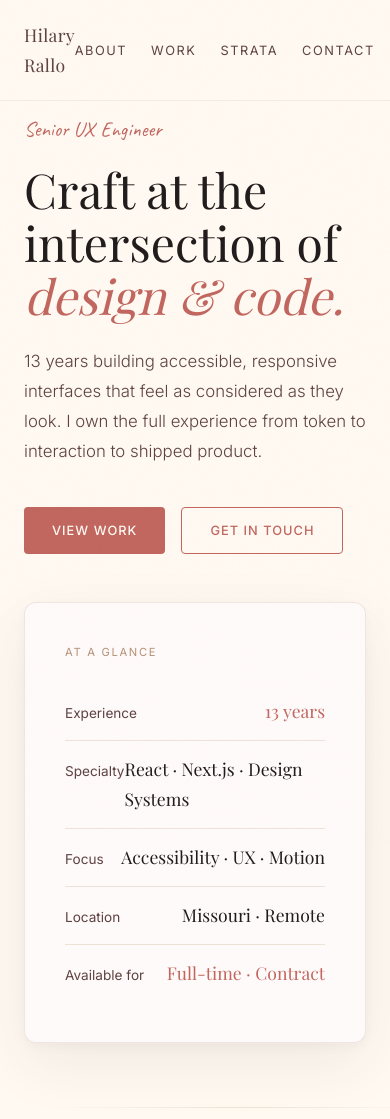
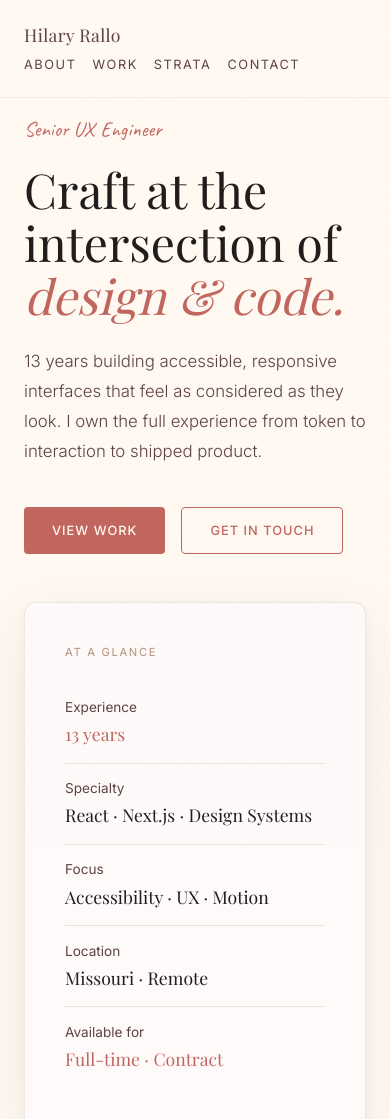
Before and after one commit to hrallo/hrallo.github.io, a plain HTML site: page index.html in a window 390 px wide. Shown: the top 1119 px of the page. Drawn offline with nearby package versions, Linux system fonts and the light colour scheme; a web font is replaced by a local one.

Commit message:
Fix mobile alignment and contrast issue

```diff
--- a/portfolio.css
+++ b/portfolio.css
@@ -184,7 +184,7 @@ nav {
 .btn-primary:hover { background: var(--rosewood); transform: translateY(-1px); }
 
 .btn-secondary {
-  background: transparent;
+  background: var(--cream);
   color: var(--clay);
   border: 1.5px solid var(--clay);
 }
@@ -634,8 +634,8 @@ footer {
 
 /* ── Responsive ── */
 @media (max-width: 900px) {
-  nav { padding: 1.25rem 1.5rem; }
-  .nav-links { gap: 1.5rem; }
+  nav { padding: 1.25rem 1.5rem; flex-direction: column; align-items: flex-start; }
+  .nav-links { gap: .5rem 1rem; flex-wrap: wrap; }
   .hero { grid-template-columns: 1fr; padding: 7rem 1.5rem 4rem; gap: 3rem; }
   .hero::after { display: none; }
   .about-grid { grid-template-columns: 1fr; gap: 2.5rem; }
@@ -645,4 +645,5 @@ footer {
   section { padding: 5rem 1.5rem; }
   .strata-section { padding: 5rem 1.5rem; }
   footer { flex-direction: column; gap: 0.5rem; text-align: center; }
+  .card-stat { flex-direction: column; }
 }
```
